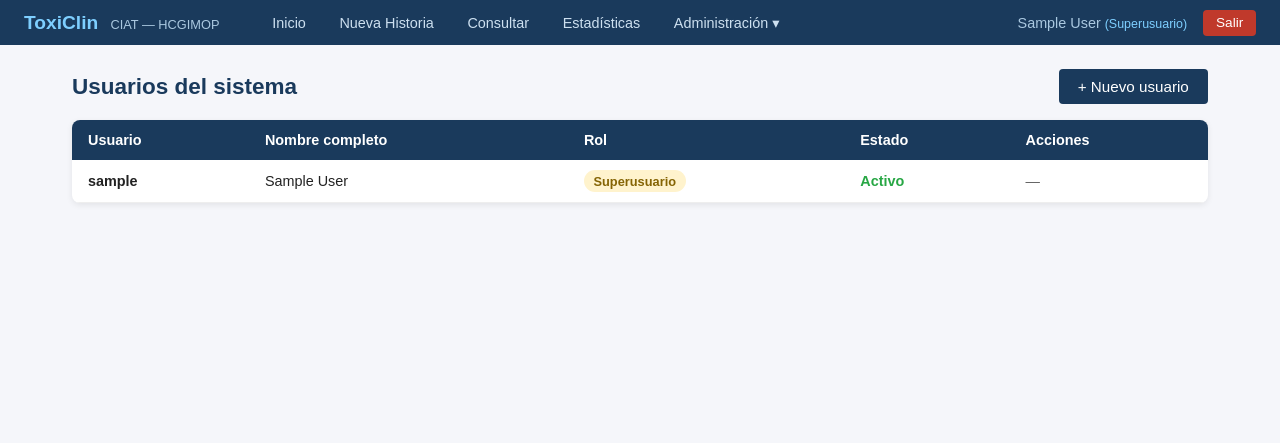
After one commit to FerZea/ToxiClin, a Django app: page /admin-ciat/usuarios/ in a window 1280 px wide. The commit adds this page. Shown: the top 443 px of the page. Run offline with Django 5.2, Linux system fonts and the light colour scheme; the visitor is signed in with stand-in values (Sample User, id 1); data comes from the database, SQL or seed files in the repository.

Commit message:
Fase 2 completa: autenticación y roles
- Decoradores login_requerido y solo_admin
- Grupos Administrador y Capturista (comando crear_grupos)
- CRUD de usuarios: listar, crear, editar rol/estado, cambiar contraseña
- Navbar muestra menú Administración solo para admins
- Badge de rol del usuario en el navbar
- CSS: tabla, badges, dropdown navbar, formularios

Co-Authored-By: Claude Sonnet 4.6 <noreply@anthropic.com>

```diff
--- a/expedientes/static/css/estilos.css
+++ b/expedientes/static/css/estilos.css
@@ -295,6 +295,214 @@ body {
     margin-bottom: 0.5rem;
 }
 
+/* --- Navbar dropdown --- */
+.navbar-dropdown {
+    position: relative;
+}
+
+.navbar-dropdown-menu {
+    display: none;
+    position: absolute;
+    top: 100%;
+    left: 0;
+    background: #1a3a5c;
+    border: 1px solid #2a5a8c;
+    border-radius: 4px;
+    min-width: 200px;
+    z-index: 100;
+    list-style: none;
+    padding: 0.3rem 0;
+}
+
+.navbar-dropdown:hover .navbar-dropdown-menu {
+    display: block;
+}
+
+.navbar-dropdown-menu li a {
+    display: block;
+    padding: 0.5rem 1rem;
+    color: #cde0f0;
+    text-decoration: none;
+    font-size: 0.9rem;
+}
+
+.navbar-dropdown-menu li a:hover {
+    background-color: #2a5a8c;
+    color: white;
+}
+
+.usuario-rol {
+    font-size: 0.78rem;
+    color: #7ecfff;
+    font-weight: normal;
+}
+
+/* --- Tablas --- */
+.tabla {
+    width: 100%;
+    border-collapse: collapse;
+    background: white;
+    border-radius: 8px;
+    overflow: hidden;
+    box-shadow: 0 2px 6px rgba(0,0,0,0.08);
+    margin-top: 1rem;
+}
+
+.tabla th {
+    background-color: #1a3a5c;
+    color: white;
+    padding: 0.75rem 1rem;
+    text-align: left;
+    font-size: 0.9rem;
+}
+
+.tabla td {
+    padding: 0.65rem 1rem;
+    border-bottom: 1px solid #eee;
+    font-size: 0.9rem;
+}
+
+.tabla tbody tr:hover {
+    background-color: #f8f9ff;
+}
+
+.tabla-vacia {
+    text-align: center;
+    color: #888;
+    padding: 2rem !important;
+}
+
+.fila-inactiva td {
+    color: #aaa;
+}
+
+.acciones-celda {
+    white-space: nowrap;
+}
+
+.btn-tabla {
+    background-color: #e8f0fe;
+    color: #1a3a5c;
+    border: 1px solid #b8d0f0;
+    padding: 0.25rem 0.6rem;
+    border-radius: 4px;
+    text-decoration: none;
+    font-size: 0.82rem;
+    margin-right: 0.25rem;
+}
+
+.btn-tabla:hover {
+    background-color: #1a3a5c;
+    color: white;
+}
+
+/* --- Badges de rol --- */
+.badge {
+    display: inline-block;
+    padding: 0.2rem 0.6rem;
+    border-radius: 12px;
+    font-size: 0.8rem;
+    font-weight: bold;
+}
+
+.badge-administrador {
+    background-color: #d4edda;
+    color: #155724;
+}
+
+.badge-capturista {
+    background-color: #d1ecf1;
+    color: #0c5460;
+}
+
+.badge-superusuario {
+    background-color: #fff3cd;
+    color: #856404;
+}
+
+.badge-sin-rol {
+    background-color: #f8d7da;
+    color: #721c24;
+}
+
+/* --- Estado activo/inactivo --- */
+.estado-activo {
+    color: #28a745;
+    font-weight: bold;
+}
+
+.estado-inactivo {
+    color: #dc3545;
+}
+
+/* --- Encabezado de sección con botón --- */
+.seccion-encabezado {
+    display: flex;
+    justify-content: space-between;
+    align-items: center;
+    margin-bottom: 0.5rem;
+}
+
+.seccion-encabezado h2 {
+    color: #1a3a5c;
+    margin: 0;
+}
+
+/* --- Formularios generales --- */
+.formulario-contenedor {
+    background: white;
+    border-radius: 8px;
+    padding: 2rem;
+    max-width: 700px;
+    box-shadow: 0 2px 8px rgba(0,0,0,0.08);
+}
+
+.formulario-contenedor h2 {
+    color: #1a3a5c;
+    margin-bottom: 1.5rem;
+    padding-bottom: 0.5rem;
+    border-bottom: 2px solid #eef0f5;
+}
+
+.campos-fila {
+    display: flex;
+    gap: 1rem;
+}
+
+.campos-fila .campo-grupo {
+    flex: 1;
+}
+
+.campo-grupo small {
+    display: block;
+    color: #666;
+    font-size: 0.8rem;
+    margin-top: 0.3rem;
+}
+
+.campo-checkbox {
+    display: flex;
+    flex-direction: column;
+}
+
+.campo-checkbox label {
+    display: flex;
+    align-items: center;
+    gap: 0.5rem;
+    font-weight: normal;
+    cursor: pointer;
+}
+
+.campo-checkbox input[type="checkbox"] {
+    width: auto;
+}
+
+.botones-formulario {
+    margin-top: 1.5rem;
+    display: flex;
+    gap: 0.75rem;
+}
+
 /* --- Pie de página --- */
 .pie-pagina {
     text-align: center;
--- /dev/null
+++ b/expedientes/templates/expedientes/admin/usuarios.html
@@ -0,0 +1,60 @@
+{% extends 'expedientes/base.html' %}
+
+{% block titulo %}Gestión de Usuarios — ToxiClin{% endblock %}
+
+{% block contenido %}
+<div class="seccion-encabezado">
+    <h2>Usuarios del sistema</h2>
+    <a href="{% url 'crear_usuario' %}" class="btn-primario">+ Nuevo usuario</a>
+</div>
+
+<table class="tabla">
+    <thead>
+        <tr>
+            <th>Usuario</th>
+            <th>Nombre completo</th>
+            <th>Rol</th>
+            <th>Estado</th>
+            <th>Acciones</th>
+        </tr>
+    </thead>
+    <tbody>
+        {% for u in usuarios %}
+        <tr class="{% if not u.is_active %}fila-inactiva{% endif %}">
+            <td><strong>{{ u.username }}</strong></td>
+            <td>{{ u.get_full_name|default:"—" }}</td>
+            <td>
+                {% if u.is_superuser %}
+                    <span class="badge badge-superusuario">Superusuario</span>
+                {% elif u.groups.all %}
+                    {% for grupo in u.groups.all %}
+                    <span class="badge badge-{{ grupo.name|lower }}">{{ grupo.name }}</span>
+                    {% endfor %}
+                {% else %}
+                    <span class="badge badge-sin-rol">Sin rol</span>
+                {% endif %}
+            </td>
+            <td>
+                {% if u.is_active %}
+                    <span class="estado-activo">Activo</span>
+                {% else %}
+                    <span class="estado-inactivo">Inactivo</span>
+                {% endif %}
+            </td>
+            <td class="acciones-celda">
+                {% if not u.is_superuser %}
+                <a href="{% url 'editar_usuario' u.pk %}" class="btn-tabla">Editar</a>
+                <a href="{% url 'cambiar_contrasena' u.pk %}" class="btn-tabla">Contraseña</a>
+                {% else %}
+                <span class="texto-secundario">—</span>
+                {% endif %}
+            </td>
+        </tr>
+        {% empty %}
+        <tr>
+            <td colspan="5" class="tabla-vacia">No hay usuarios registrados.</td>
+        </tr>
+        {% endfor %}
+    </tbody>
+</table>
+{% endblock %}
--- a/expedientes/templates/expedientes/base.html
+++ b/expedientes/templates/expedientes/base.html
@@ -5,7 +5,6 @@
     <meta charset="UTF-8">
     <meta name="viewport" content="width=device-width, initial-scale=1.0">
     <title>{% block titulo %}ToxiClin — CIAT{% endblock %}</title>
-    {# Todos los archivos CSS son locales — sin CDN ni conexiones externas #}
     <link rel="stylesheet" href="{% static 'css/estilos.css' %}">
 </head>
 <body>
@@ -21,16 +20,32 @@
         <li><a href="#">Nueva Historia</a></li>
         <li><a href="#">Consultar</a></li>
         <li><a href="#">Estadísticas</a></li>
+        {# Solo Administrador y superusuario ven este menú #}
+        {% if user.is_superuser or user.groups.all.0.name == 'Administrador' %}
+        <li class="navbar-dropdown">
+            <a href="#">Administración ▾</a>
+            <ul class="navbar-dropdown-menu">
+                <li><a href="{% url 'lista_usuarios' %}">Gestión de usuarios</a></li>
+                <li><a href="/admin/">Admin Django</a></li>
+            </ul>
+        </li>
+        {% endif %}
     </ul>
     <div class="navbar-usuario">
-        <span>{{ user.get_full_name|default:user.username }}</span>
+        <span>
+            {{ user.get_full_name|default:user.username }}
+            {% if user.groups.all %}
+            <small class="usuario-rol">({{ user.groups.all.0.name }})</small>
+            {% elif user.is_superuser %}
+            <small class="usuario-rol">(Superusuario)</small>
+            {% endif %}
+        </span>
         <a href="{% url 'logout' %}" class="btn-salir">Salir</a>
     </div>
 </nav>
 {% endif %}
 
 <main class="contenido-principal">
-    {# Mensajes flash: éxito, error, advertencia #}
     {% if messages %}
     <div class="mensajes">
         {% for mensaje in messages %}
--- a/expedientes/urls.py
+++ b/expedientes/urls.py
@@ -1,9 +1,21 @@
 from django.urls import path
 from expedientes.views.auth import vista_login, vista_logout
 from expedientes.views.inicio import dashboard
+from expedientes.views.admin_custom import (
+    lista_usuarios, crear_usuario, editar_usuario, cambiar_contrasena
+)
 
 urlpatterns = [
+    # Dashboard
     path('', dashboard, name='dashboard'),
+
+    # Autenticación
     path('login/', vista_login, name='login'),
     path('logout/', vista_logout, name='logout'),
+
+    # Gestión de usuarios (solo admins)
+    path('admin-ciat/usuarios/', lista_usuarios, name='lista_usuarios'),
+    path('admin-ciat/usuarios/nuevo/', crear_usuario, name='crear_usuario'),
+    path('admin-ciat/usuarios/<int:user_id>/editar/', editar_usuario, name='editar_usuario'),
+    path('admin-ciat/usuarios/<int:user_id>/contrasena/', cambiar_contrasena, name='cambiar_contrasena'),
 ]
--- /dev/null
+++ b/expedientes/views/admin_custom.py
@@ -0,0 +1,146 @@
+"""
+Vistas de administración: gestión de usuarios.
+Solo accesibles para el grupo Administrador y superusuarios.
+"""
+
+from django.shortcuts import render, redirect, get_object_or_404
+from django.contrib.auth.models import User, Group
+from django.contrib import messages
+from expedientes.decoradores import login_requerido, solo_admin
+
+
+@login_requerido
+@solo_admin
+def lista_usuarios(request):
+    """Muestra todos los usuarios del sistema con su rol y estado."""
+    usuarios = User.objects.all().order_by('username').prefetch_related('groups')
+    return render(request, 'expedientes/admin/usuarios.html', {
+        'usuarios': usuarios,
+    })
+
+
+@login_requerido
+@solo_admin
+def crear_usuario(request):
+    """Formulario para crear un nuevo usuario (admin o capturista)."""
+    grupos = Group.objects.all()
+
+    if request.method == 'POST':
+        username    = request.POST.get('username', '').strip()
+        first_name  = request.POST.get('first_name', '').strip()
+        last_name   = request.POST.get('last_name', '').strip()
+        password1   = request.POST.get('password1', '')
+        password2   = request.POST.get('password2', '')
+        grupo_id    = request.POST.get('grupo')
+
+        # Validaciones básicas
+        errores = []
+        if not username:
+            errores.append('El nombre de usuario es obligatorio.')
+        if User.objects.filter(username=username).exists():
+            errores.append(f'El usuario "{username}" ya existe.')
+        if not password1:
+            errores.append('La contraseña es obligatoria.')
+        if password1 != password2:
+            errores.append('Las contraseñas no coinciden.')
+        if len(password1) < 8:
+            errores.append('La contraseña debe tener al menos 8 caracteres.')
+        if not grupo_id:
+            errores.append('Debes seleccionar un rol.')
+
+        if errores:
+            for error in errores:
+                messages.error(request, error)
+            return render(request, 'expedientes/admin/crear_usuario.html', {
+                'grupos': grupos,
+                'valores': request.POST,  # Para repoblar el formulario
+            })
+
+        # Crear el usuario
+        user = User.objects.create_user(
+            username=username,
+            password=password1,
+            first_name=first_name,
+            last_name=last_name,
+        )
+        grupo = Group.objects.get(pk=grupo_id)
+        user.groups.add(grupo)
+
+        # Si es Administrador, darle acceso al admin de Django también
+        if grupo.name == 'Administrador':
+            user.is_staff = True
+            user.save()
+
+        messages.success(request, f'Usuario "{username}" creado correctamente con rol {grupo.name}.')
+        return redirect('lista_usuarios')
+
+    return render(request, 'expedientes/admin/crear_usuario.html', {
+        'grupos': grupos,
+    })
+
+
+@login_requerido
+@solo_admin
+def editar_usuario(request, user_id):
+    """Permite cambiar el rol y estado activo de un usuario."""
+    usuario = get_object_or_404(User, pk=user_id)
+    grupos  = Group.objects.all()
+
+    # No permitir editar el propio superusuario desde aquí
+    if usuario.is_superuser:
+        messages.warning(request, 'El superusuario se gestiona desde el admin de Django.')
+        return redirect('lista_usuarios')
+
+    if request.method == 'POST':
+        grupo_id = request.POST.get('grupo')
+        activo   = request.POST.get('activo') == 'on'
+
+        usuario.groups.clear()
+        if grupo_id:
+            grupo = Group.objects.get(pk=grupo_id)
+            usuario.groups.add(grupo)
+            usuario.is_staff = (grupo.name == 'Administrador')
+
+        usuario.is_active = activo
+        usuario.save()
+
+        messages.success(request, f'Usuario "{usuario.username}" actualizado.')
+        return redirect('lista_usuarios')
+
+    grupo_actual = usuario.groups.first()
+    return render(request, 'expedientes/admin/editar_usuario.html', {
+        'usuario': usuario,
+        'grupos': grupos,
+        'grupo_actual': grupo_actual,
+    })
+
+
+@login_requerido
+@solo_admin
+def cambiar_contrasena(request, user_id):
+    """Permite al admin cambiar la contraseña de cualquier usuario."""
+    usuario = get_object_or_404(User, pk=user_id)
+
+    if usuario.is_superuser:
+        messages.warning(request, 'El superusuario se gestiona desde el admin de Django.')
+        return redirect('lista_usuarios')
+
+    if request.method == 'POST':
+        password1 = request.POST.get('password1', '')
+        password2 = request.POST.get('password2', '')
+
+        if not password1:
+            messages.error(request, 'La contraseña no puede estar vacía.')
+        elif password1 != password2:
+            messages.error(request, 'Las contraseñas no coinciden.')
+        elif len(password1) < 8:
+            messages.error(request, 'La contraseña debe tener al menos 8 caracteres.')
+        else:
+            usuario.set_password(password1)
+            usuario.save()
+            messages.success(request, f'Contraseña de "{usuario.username}" actualizada.')
+            return redirect('lista_usuarios')
+
+    return render(request, 'expedientes/admin/cambiar_contrasena.html', {
+        'usuario': usuario,
+    })
--- a/expedientes/views/inicio.py
+++ b/expedientes/views/inicio.py
@@ -1,8 +1,8 @@
 from django.shortcuts import render
-from django.contrib.auth.decorators import login_required
+from expedientes.decoradores import login_requerido
 
 
-@login_required  # Redirige a /login/ si no hay sesión activa
+@login_requerido
 def dashboard(request):
     """Página de inicio — muestra resumen rápido del sistema."""
     return render(request, 'expedientes/dashboard.html')
```
Also changed, not shown: expedientes/decoradores.py (added, +47 -0 lines), expedientes/management/commands/crear_grupos.py (added, +32 -0 lines), expedientes/templates/expedientes/admin/cambiar_contrasena.html (added, +30 -0 lines), expedientes/templates/expedientes/admin/crear_usuario.html (added, +71 -0 lines), expedientes/templates/expedientes/admin/editar_usuario.html (added, +40 -0 lines).
